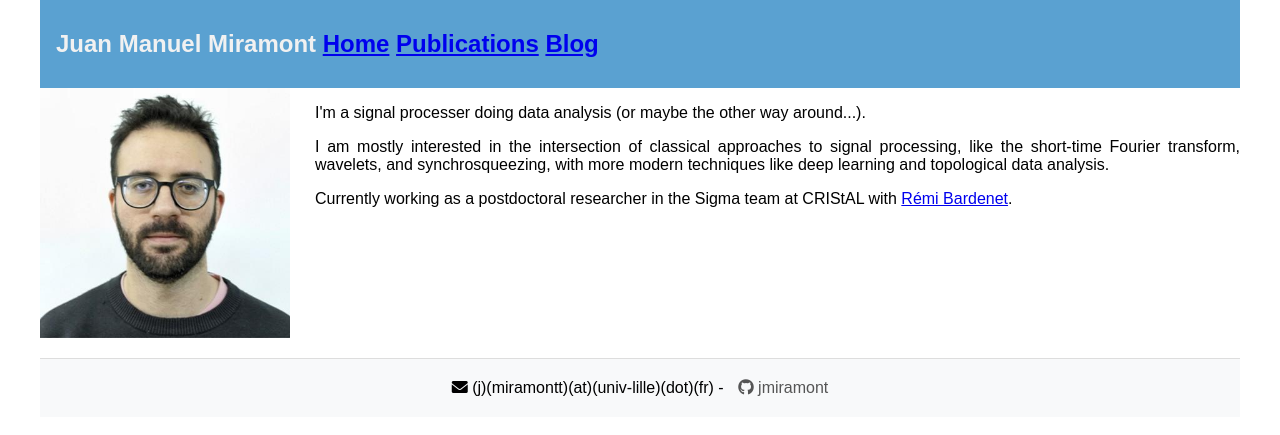
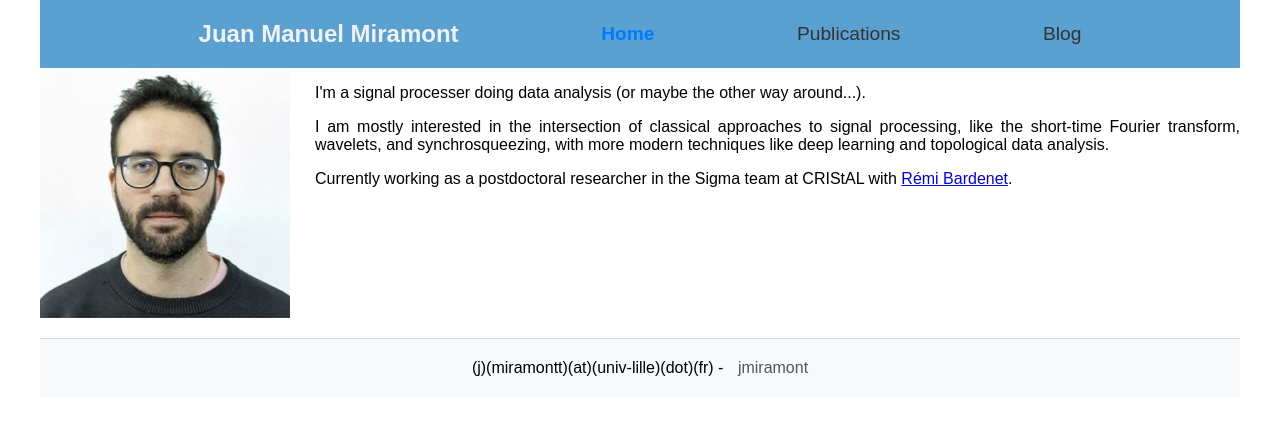
Before and after one commit to jmiramont/jmiramont.github.io, a Jekyll site: the page built from _pages/index.markdown, in a window 1280 px wide. Shown: the top 435 px of the page. Built offline with Jekyll 4.4.1, drawn with Linux system fonts in a browser that asks for light colours.

Commit message:
Updating main page.

```diff
--- a/_layouts/default.html
+++ b/_layouts/default.html
@@ -6,16 +6,13 @@
     <meta charset="UTF-8">
     <meta name="viewport" content="width=device-width, initial-scale=1.0">
     <div class="header" id="myHeader">
-        <h2>Juan Manuel Miramont
-        <a href="/" {% if page.title == "Home" %}class="active-page"{% endif %}>Home</a>
-        <a href="/publications" {% if page.title == "Publications" %}class="active-page"{% endif %}>Publications</a>
-        <a href="/blog" {% if page.title == "Blog" %}class="active-page"{% endif %}>Blog</a>
-
-        <link rel="stylesheet" type="text/css" href="/assets/styles/main.css">
-        <link href="https://cdnjs.cloudflare.com/ajax/libs/font-awesome/6.0.0-beta3/css/all.min.css" rel="stylesheet">
-        <meta charset="UTF-8">
-        <meta name="viewport" content="width=device-width, initial-scale=1.0">
-      </div>
+        <div class="nav-container">
+            <h2>Juan Manuel Miramont</h2>
+            <a href="/" {% if page.title == "Home" %}class="active-page"{% endif %}>Home</a>
+            <a href="/publications" {% if page.title == "Publications" %}class="active-page"{% endif %}>Publications</a>
+            <a href="/blog" {% if page.title == "Blog" %}class="active-page"{% endif %}>Blog</a>
+        </div>
+    </div>
 
     <title>{{ page.title }} - {{ site.title }}</title>
 </head>
--- a/_sass/_general.scss
+++ b/_sass/_general.scss
@@ -43,3 +43,27 @@ footer {
 .footer-container a:hover {
   color: #000; /* Darker color on hover */
 }
+
+.nav-container {
+  display: flex;
+  justify-content: space-evenly; /* Distribute items evenly with equal spacing */
+  align-items: center; /* Align items vertically in the center */
+  padding: 10px 0; /* Add some padding for spacing */
+  background-color: #5aa1d1; /* Optional: Add a light background color */
+}
+
+.nav-container h2 {
+  margin: 0; /* Remove default margin for the heading */
+  font-size: 1.5em; /* Adjust font size */
+}
+
+.nav-container a {
+  text-decoration: none; /* Remove underline from links */
+  color: #333; /* Set link color */
+  font-size: 1.2em; /* Adjust font size */
+}
+
+.nav-container a.active-page {
+  font-weight: bold; /* Highlight the active page */
+  color: #007bff; /* Optional: Add a different color for the active page */
+}
```
